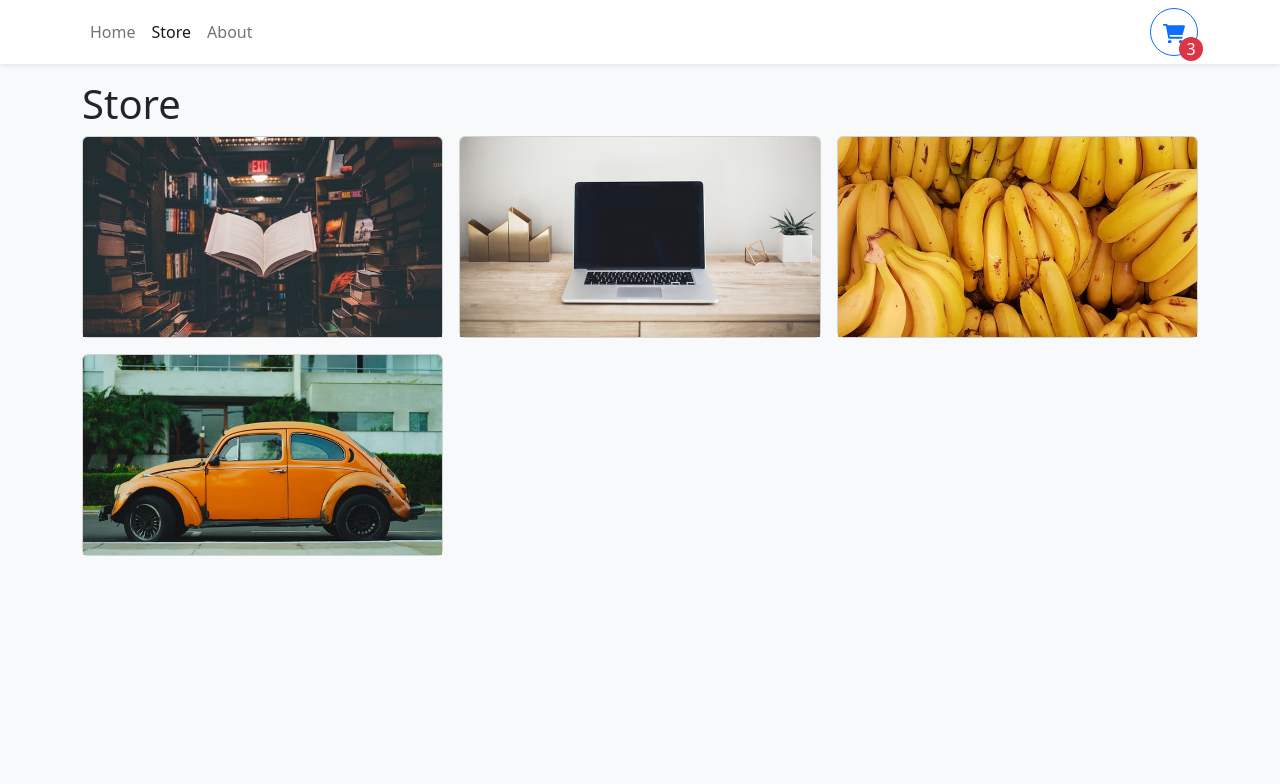
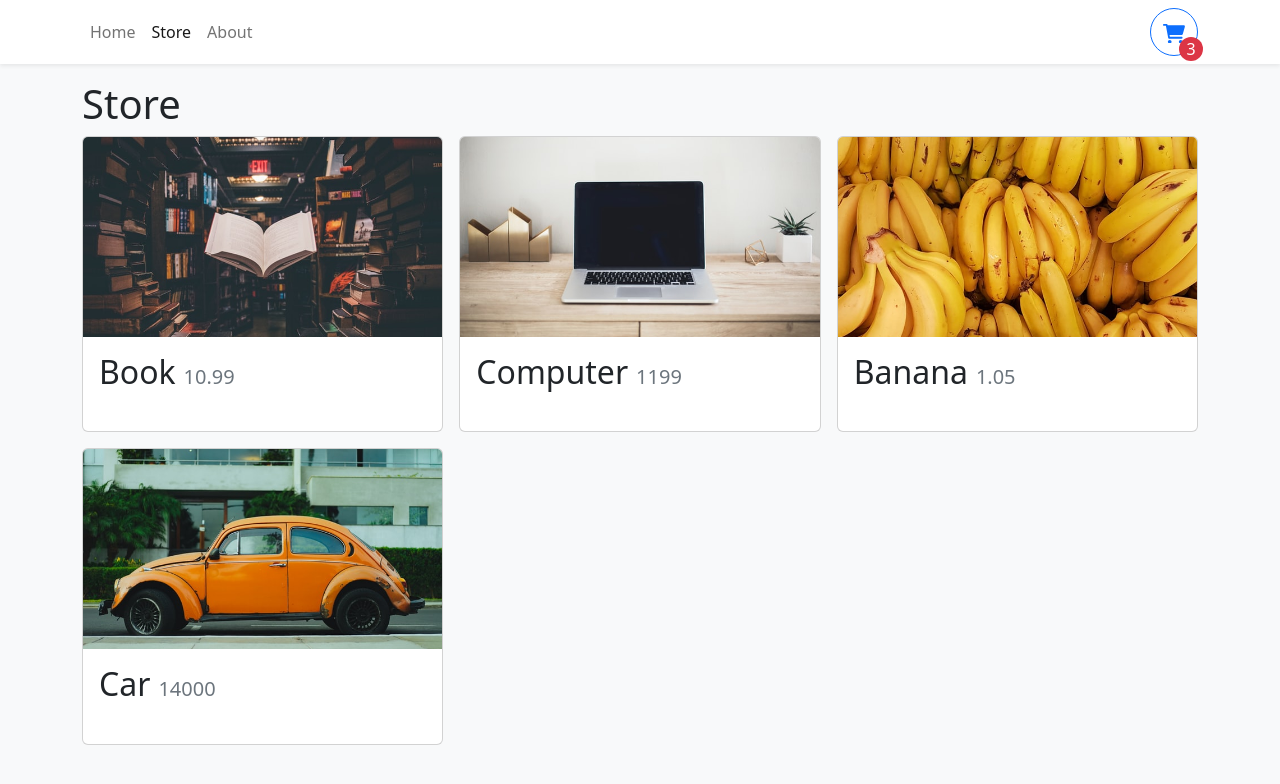
Before and after one commit to hseiji/green-room-app, a React (Vite) app: page /store in a window 1280 px wide. Shown: the top 784 px of the page. Built offline with nearby package versions, Linux system fonts and the light colour scheme.

Commit message:
set up StoreItem component

```diff
--- a/src/components/StoreItem.tsx
+++ b/src/components/StoreItem.tsx
@@ -11,6 +11,12 @@ export function StoreItem({ id, name, price, imgUrl }: StoreItemProps) {
   return (
     <Card>
       <Card.Img variant="top" src={imgUrl} height="200px" style={ {objectFit: "cover"}} />
+      <Card.Body className="d-flex flex-column">
+        <Card.Title className="d-flex justify-content-space-between align-items-baseline mb-4" >
+          <span className="fs-2">{name}</span>
+          <span className="ms-2 text-muted">{price}</span>
+        </Card.Title>
+      </Card.Body>
     </Card>
   )
 }
--- a/src/pages/Store.tsx
+++ b/src/pages/Store.tsx
@@ -6,7 +6,7 @@ export function Store() {
   return (
   <>
     <h1>Store</h1>
-    <Row md={2} xs={1} lg={3} className="g-3">
+    <Row xs={1} md={2} lg={3} className="g-3">
       {storeItems.map(item => (
         <Col><StoreItem {...item} /></Col>
       ))}
```
